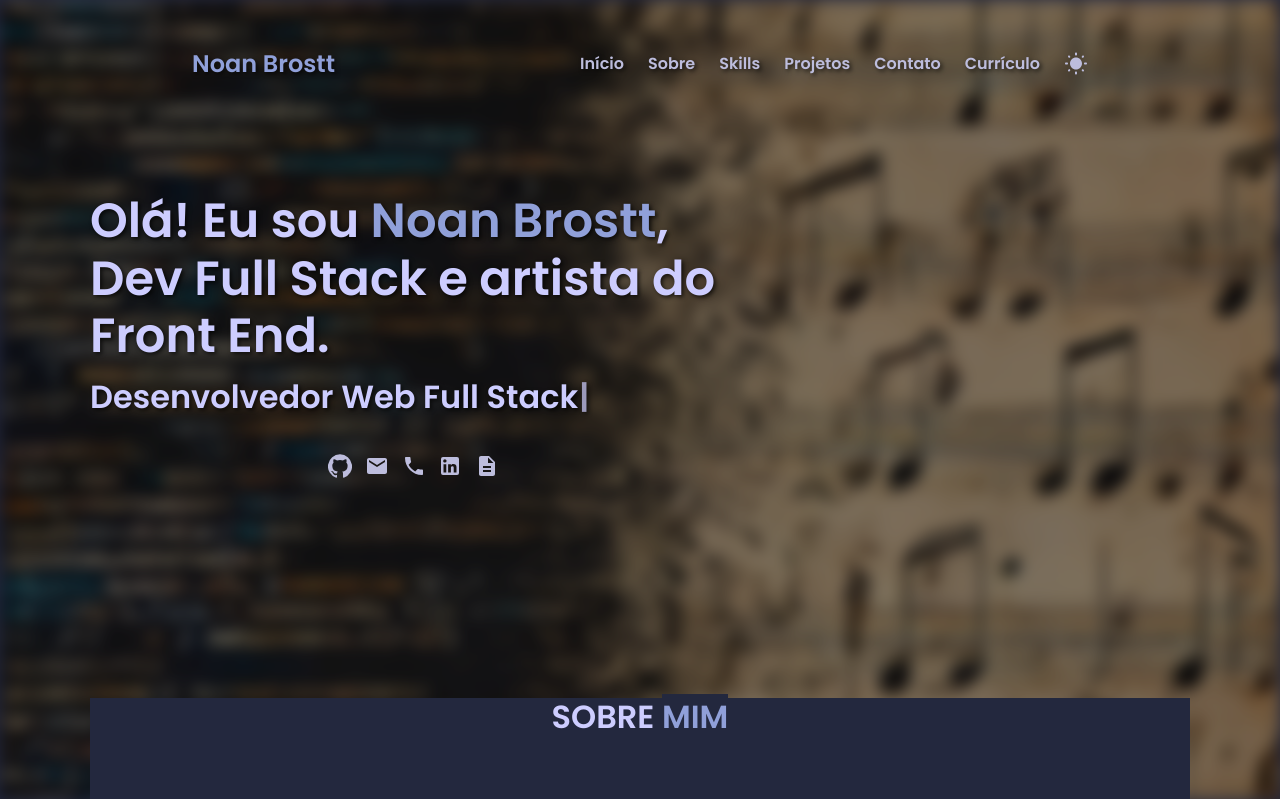
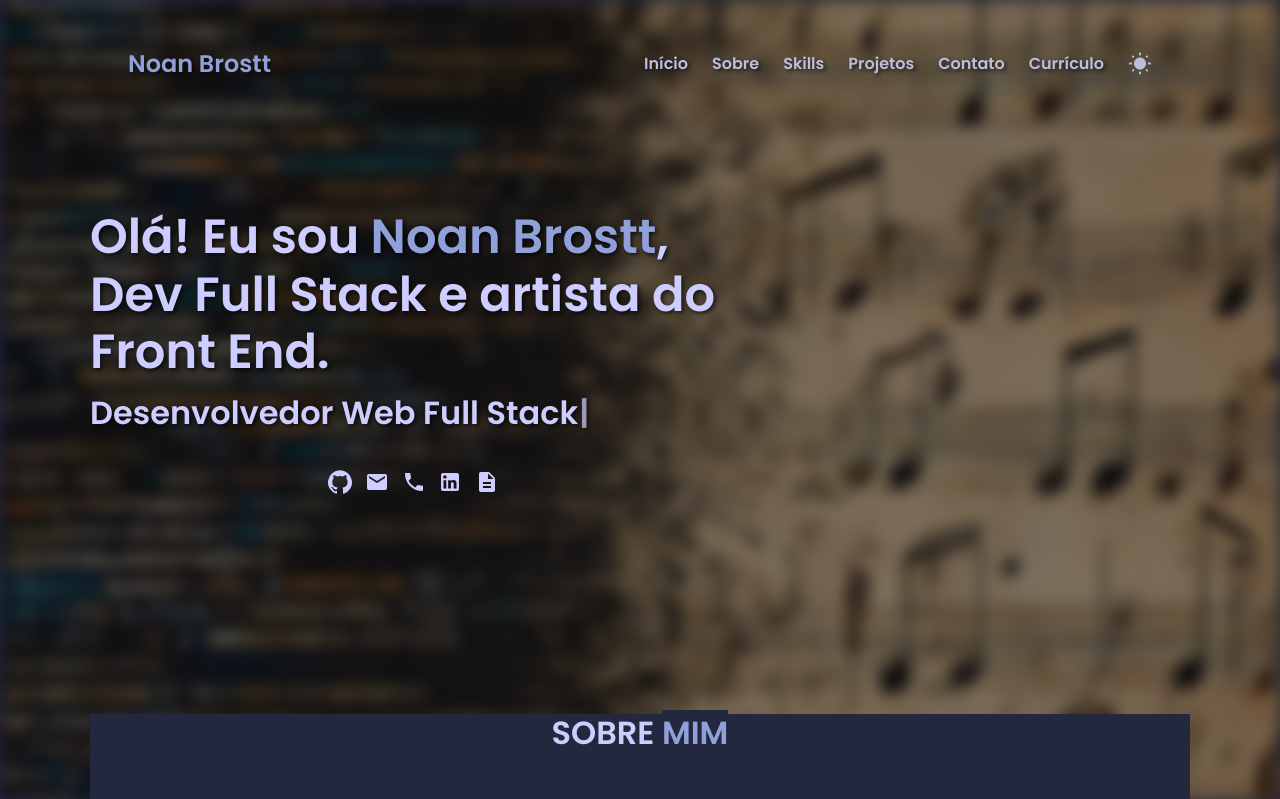
Before and after one commit to noanbrostt/portfolio, a React (Create React App) app: page / in a window 1280 px wide. Shown: the top 799 px of the page. Built offline with nearby package versions, Linux system fonts and the light colour scheme.

Commit message:
Header adaptation for mobile and theme modes

```diff
--- a/src/App.css
+++ b/src/App.css
@@ -70,8 +70,15 @@ section {
 .link:focus::before {
     width: 100%;
 }
+.compact .link--nav {
+    color: var(--clr-fg);
+    text-shadow: 2px 2px 4px var(--clr-bg);
+}
+.compact h3 {
+    text-shadow: 2px 2px 4px var(--clr-bg);
+}
 .link--nav {
-    color: var(--clr-fg);
+    color: #bdbddd;
     font-weight: 500;
 }
 .link--icon {
--- a/src/Components/About/About.css
+++ b/src/Components/About/About.css
@@ -1,9 +1,16 @@
 .about {
     flex-direction: column;
-    margin-top: 5em;
+    margin-top: 6em;
     width: 60%;
     background-color: transparent;
     text-shadow: 2px 2px 4px rgba(0, 0, 0, 0.7);
+}
+.about h1,
+.about p,
+.about .about__contact,
+.link--icon {
+    color: #cdcdff !important;
+
 }
 .about__name {
     color: var(--clr-primary);
@@ -42,6 +49,9 @@
 @media (max-width: 600px) {
     .mobileHead {
         align-content: center;
+    }
+    .about {
+        width: 100%;
     }
     .app .about {
         align-items: flex-start;
--- a/src/Components/Header/Header.css
+++ b/src/Components/Header/Header.css
@@ -1,13 +1,9 @@
-.dark .header.compact,
-.light .header.compact {
-  background-color: var(--clr-bg) !important;
-}
 .header {
   height: 5em;
   width: 100%;
   margin: 0 auto;
   padding-top: 3em;
-  padding-inline: 15%;
+  padding-inline: 10%;
   justify-content: space-between;
   transition: all 300ms;
   background-color: transparent;
@@ -17,10 +13,14 @@
 .header.compact {
   height: 5em;
   padding-top: 0em;
-  background-color: inherit;
+  background-color: var(--clr-bg);
+}
+.header h3 {
+  background-color: transparent;
 }
 @media (max-width: 600px) {
   .header {
     height: 6em;
+    padding-inline: 5%;
   }
 }
```
